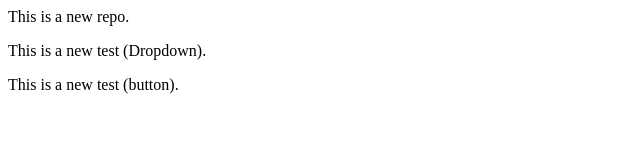
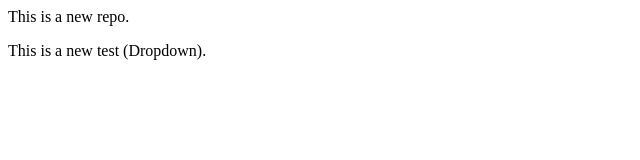
Before and after one commit to tanmayanayak/localrepo, a plain HTML site: page index.html in a window 1280 px wide. Shown: the whole page, without its empty margins (0-640 px from the left). Drawn offline with Linux system fonts and the light colour scheme.

Commit message:
delete button

```diff
--- a/index.html
+++ b/index.html
@@ -1,3 +1,2 @@
 <p>This is a new repo.</p>
 <p>This is a new test (Dropdown).</p>
-<p>This is a new test (button).</p>
```
